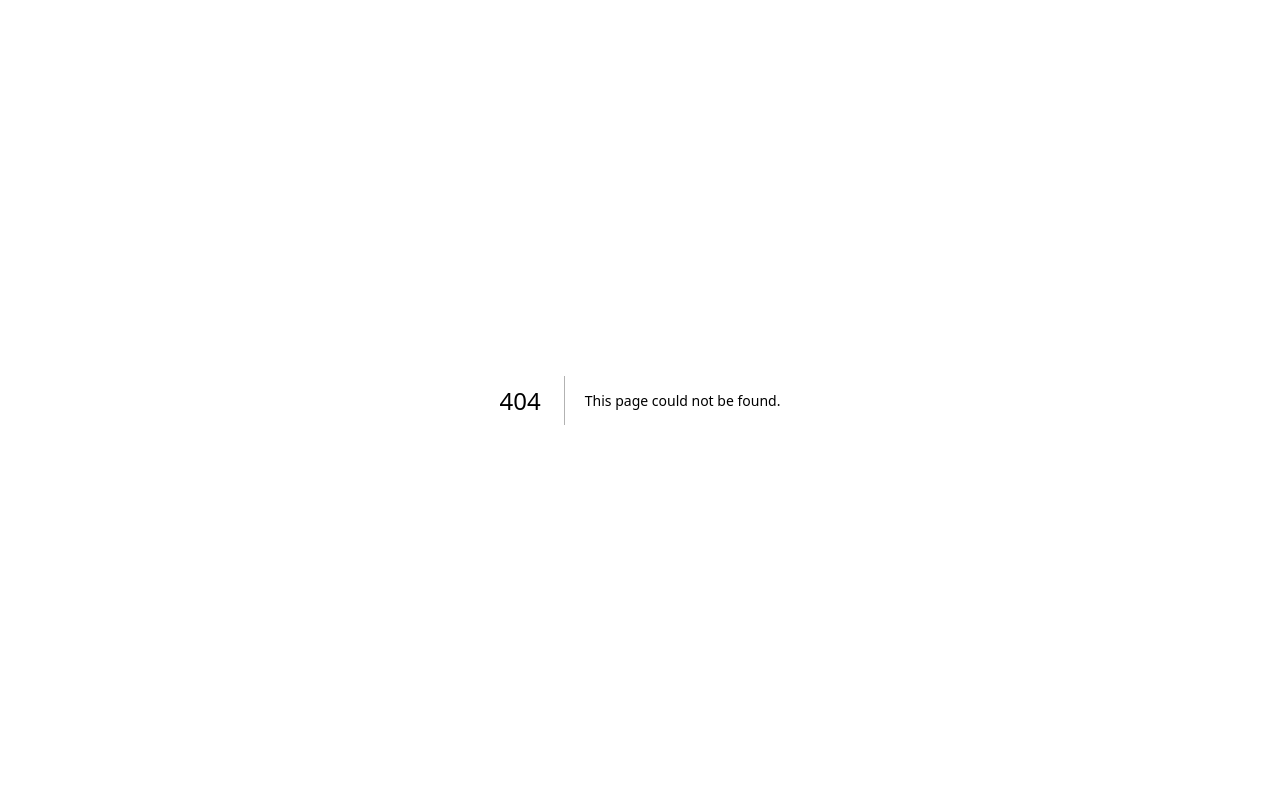
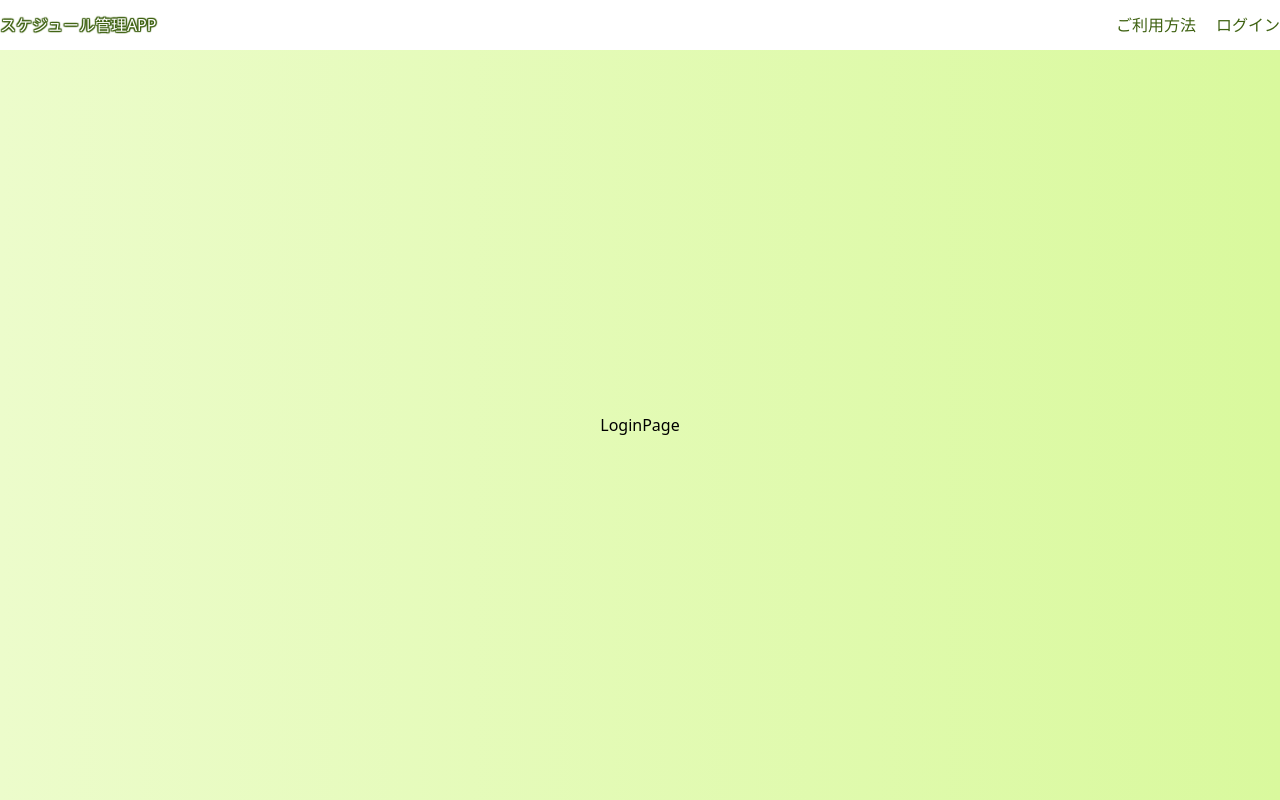
Before and after one commit to Hashimoto-Noriaki/next-calender-project, a Next.js app: page /LoginPage in a window 1280 px wide. Before the commit this address had no page. Built offline with nearby package versions, Linux system fonts and the light colour scheme.

Commit message:
Next.jsでルーターを導入

```diff
--- a/src/components/templates/NotLoginLayout.tsx
+++ b/src/components/templates/NotLoginLayout.tsx
@@ -12,8 +12,8 @@ export const NotLoginLayout = ({ children }: PropsType) => {
           <p className="logo">スケジュール管理APP</p>
           <nav>
             <ul className="flex gap-5 text-lime-800">
-              <li>ご利用方法</li>
-              <li>ログイン</li>
+            <li>ご利用方法</li>
+            <li>ログイン</li>
             </ul>
           </nav>
         </div>
@@ -24,3 +24,4 @@ export const NotLoginLayout = ({ children }: PropsType) => {
     </div>
   );
 }
+export default NotLoginLayout;
--- /dev/null
+++ b/src/pages/LoginPage.tsx
@@ -0,0 +1,9 @@
+import React from 'react'
+
+export const LoginPage = () => {
+  return (
+    <div>LoginPage</div>
+  )
+}
+
+export default LoginPage;
--- a/src/pages/_app.tsx
+++ b/src/pages/_app.tsx
@@ -1,9 +1,14 @@
 import '../styles/index.css';
 import '../styles/destyle.css';
 import type { AppProps } from 'next/app';
+import NotLoginLayout from '../components/templates/NotLoginLayout';
 
 function MyApp({ Component, pageProps }: AppProps) {
-  return <Component {...pageProps} />;
+  return(
+    <NotLoginLayout>
+      <Component {...pageProps} />
+    </NotLoginLayout>
+  )
 }
 
 export default MyApp;
```
